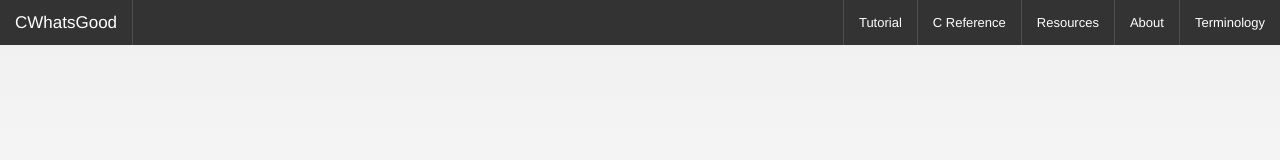
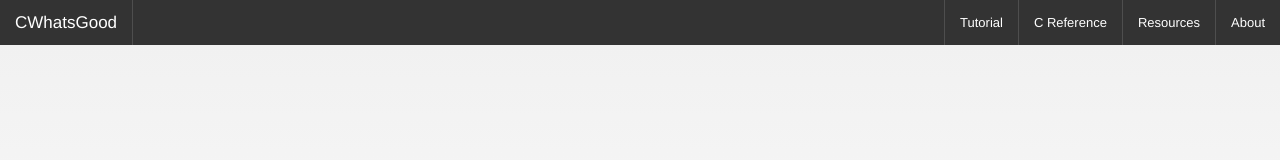
Before and after one commit to Parth-Mehrotra/cwhatsgood, a plain HTML site: page web/index.html in a window 1280 px wide. Shown: the top 160 px of the page. Drawn offline with Linux system fonts and the light colour scheme.

Commit message:
Removed terminology link from nav. That page is not quite ready yet.

```diff
--- a/web/res/nav.html
+++ b/web/res/nav.html
@@ -17,7 +17,5 @@
 		<li><a href="/resources/">Resources</a></li>
 		<li class="divider"></li>
 		<li><a href="/about/">About</a></li>
-		<li class="divider"></li>
-		<li><a href="/terminology/">Terminology</a></li>
 	</ul>
 </section>
```
